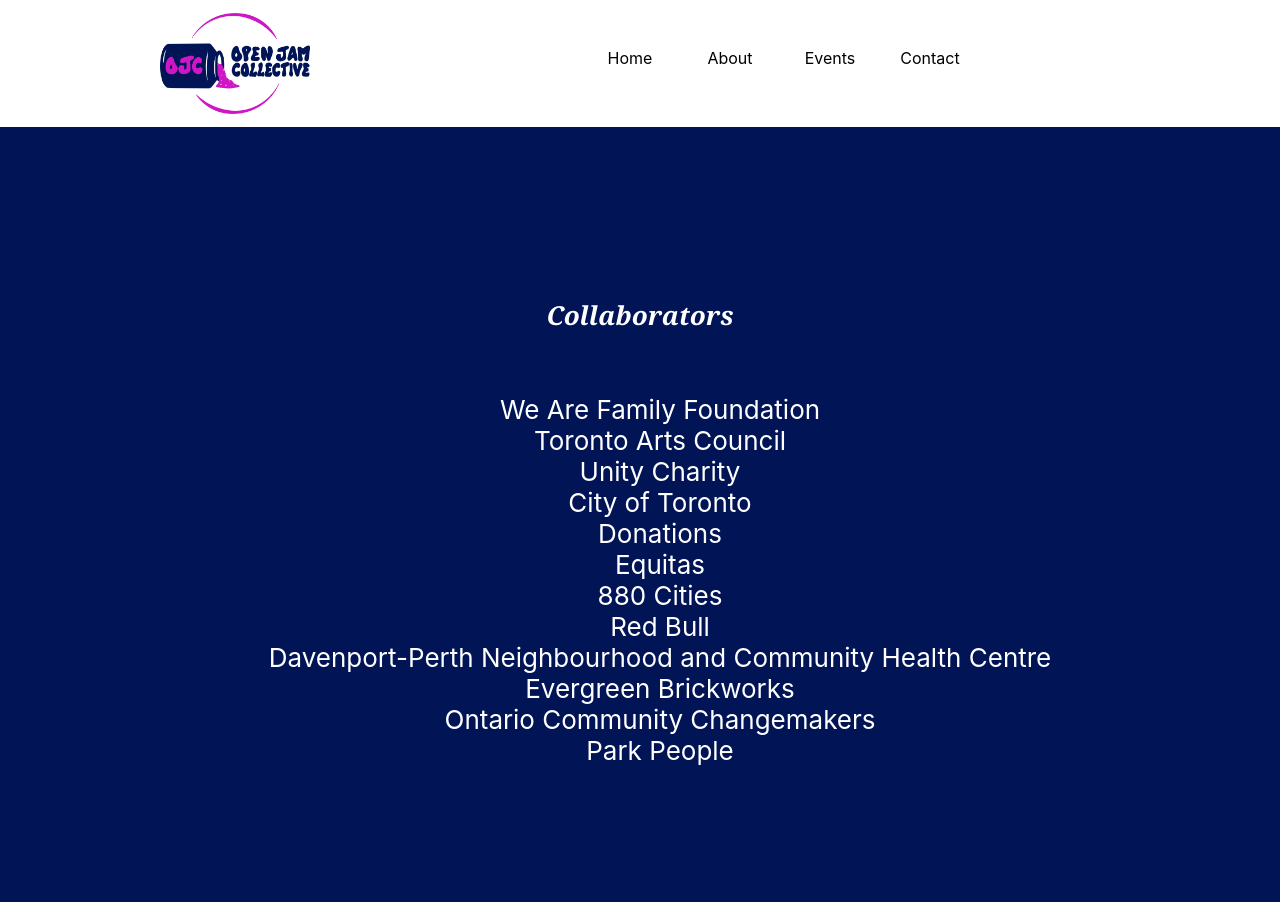
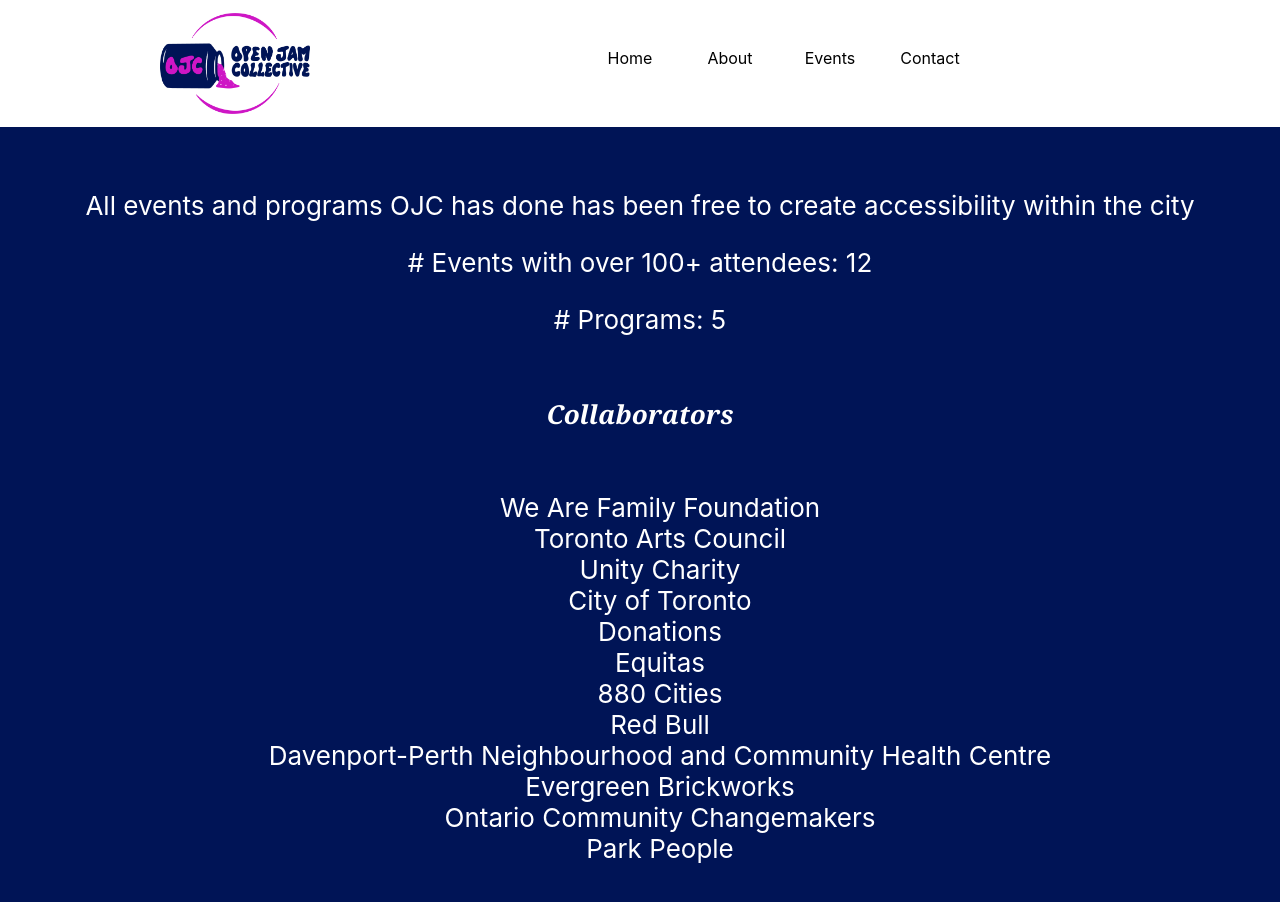
Before and after one commit to openjamcollective/openjamcollective.github.io, a React (Create React App) app: page /events/stats in a window 1280 px wide. Shown: the top 902 px of the page. Built offline with nearby package versions, Linux system fonts and the light colour scheme.

Commit message:
total events and programs

```diff
--- a/src/page/Stats.tsx
+++ b/src/page/Stats.tsx
@@ -1,6 +1,7 @@
 import React, { useState, useMemo } from 'react';
 import {eventlist} from '../lib/data/Events';
 import { AffiliateProps } from '../lib/interfaces';
+import { MediaType } from '../lib/util';
 const Stats:React.FC =() =>{
       const affiliateFunds = useMemo(() => {
         const map: Record<string, number> = {};
@@ -14,13 +15,33 @@ const Stats:React.FC =() =>{
         return map;
       }, [eventlist]);
 
+    const totalEvents = useMemo(() => {
+        var numEvents = 0;
+        var numPrograms = 0;
+
+        eventlist.forEach((event) => {
+          if(event.attendees && event.event !== MediaType.Program){
+            numEvents ++;
+          }else if(event.event == MediaType.Program){
+            numPrograms ++;
+          }
+        });
+
+        return [numEvents, numPrograms];
+      }, [eventlist]);
       // 👇 Calculate grand total
       const totalFunds = useMemo(() => {
         return Object.values(affiliateFunds).reduce((sum, val) => sum + val, 0);
       }, [affiliateFunds]);
     return(
         <header className="App-header">
+        <div>
+            <p>All events and programs OJC has done has been free to create accessibility within the city</p>
+            <p># Events with over 100+ attendees: {totalEvents[0]}</p>
+            <p># Programs: {totalEvents[1]}</p>
+        </div>
         <h4><i>Collaborators</i></h4>
+
         <div>
             <ul>
             {Object.entries(affiliateFunds)
```
